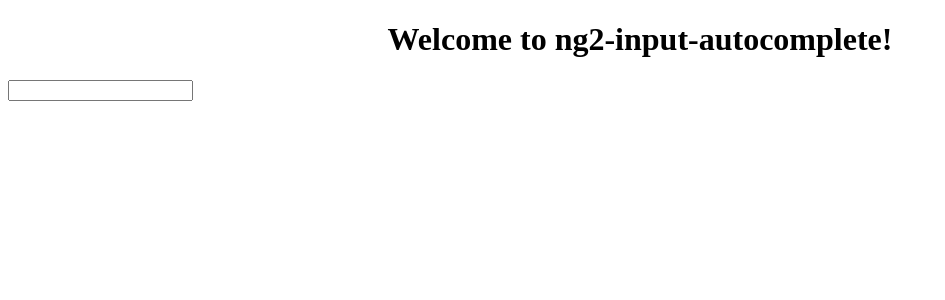
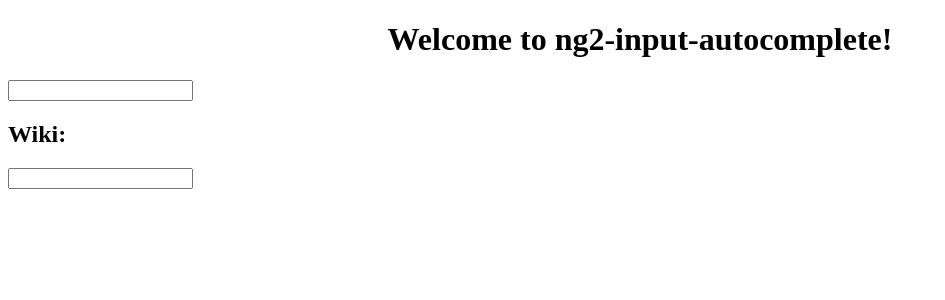
Before and after one commit to liuy97/ng2-input-autocomplete, an Angular app: page / in a window 1280 px wide. Shown: the top 300 px of the page, without its empty margins (0-945 px from the left). Built offline with nearby package versions, Linux system fonts and the light colour scheme.

Commit message:
add wiki service

```diff
--- a/src/app/app.component.html
+++ b/src/app/app.component.html
@@ -8,4 +8,8 @@
   <input autocomplete [config]="config2" [items]="items2"
         (inputChangedEvent)="onInputChangedEvent($event)"
         (selectEvent)="onSelect($event)">
-  </form>
+  <h2>Wiki:</h2>
+  <div>
+    <input autocomplete [items]="wikiItems" (inputChangedEvent)="search($event)" (selectEvent)="onSelect($event)">
+  </div>
+</form>
--- a/src/app/app.component.ts
+++ b/src/app/app.component.ts
@@ -7,6 +7,7 @@
 })
 export class AppComponent {
   title = 'ng2-input-autocomplete';
+  wikiItems: any[];
   selectedItem: any = '';
   inputChanged: any = '';
 
--- a/src/app/app.module.ts
+++ b/src/app/app.module.ts
@@ -3,6 +3,7 @@
 
 import { AppComponent } from './app.component';
 import { AutocompleteModule } from '../../projects/autocomplete/src/public_api';
+import { WikipediaService } from './wiki.service';
 
 @NgModule({
   declarations: [
@@ -12,7 +13,7 @@
     BrowserModule,
     AutocompleteModule.forRoot(),
   ],
-  providers: [],
+  providers: [WikipediaService],
   bootstrap: [AppComponent]
 })
 export class AppModule { }
--- /dev/null
+++ b/src/app/wiki.service.ts
@@ -0,0 +1,28 @@
+import { Injectable } from '@angular/core';
+import { Jsonp, URLSearchParams } from '@angular/http';
+import { map } from "rxjs/operators";
+@Injectable()
+export class WikipediaService {
+  constructor(private jsonp: Jsonp) {}
+
+  search(term: string) {
+    const wikiUrl = 'https://en.wikipedia.org/w/api.php';
+
+    const params = new URLSearchParams();
+    params.set('search', term); // the user's search value
+    params.set('action', 'opensearch');
+    params.set('format', 'json');
+    params.set('callback', 'JSONP_CALLBACK');
+
+    // TODO: Add error handling
+    return this.jsonp
+      .get(wikiUrl, { search: params })
+      .pipe(map(response => response.json()[1] as string[]));
+  }
+}
+
+/*
+Copyright 2016 Google Inc. All Rights Reserved.
+Use of this source code is governed by an MIT-style license that
+can be found in the LICENSE file at http://angular.io/license
+*/
```
